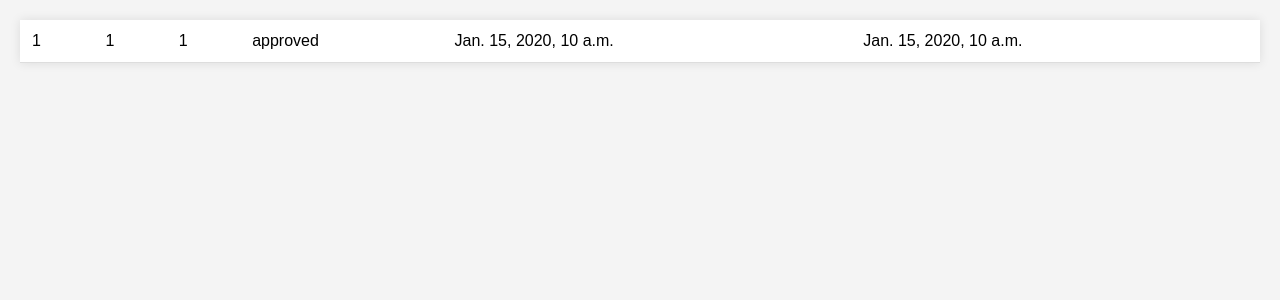
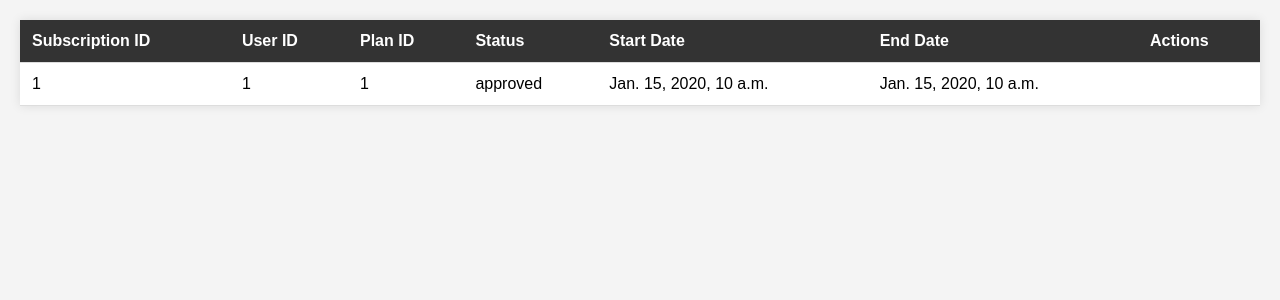
Before and after one commit to EarlClaro/IPAMS-Deploy, a Django app: template records/templates/subscribed_users.html in a window 1280 px wide. Shown: the top 300 px of the page. Run offline with Django 5.2, Linux system fonts and the light colour scheme; the template is opened without the code that fills it: most values are stand-ins (such as "Sample title", 1, 10 or a date in 2020).

Commit message:
added cancel feature in subscriptions admin dashboard

```diff
--- a/records/templates/records/dashboard.html
+++ b/records/templates/records/dashboard.html
@@ -451,7 +451,7 @@
 
             </div>
 
-<!-- Modal Structure -->
+<!-- Subscription Modal Structure -->
 <div id="api-key-modal" style="display: none;">
     <div class="modal-overlayAPI"></div>
     <div class="modal-contentAPI">
--- a/records/templates/subscribed_users.html
+++ b/records/templates/subscribed_users.html
@@ -1,4 +1,3 @@
-<!-- subscribed_users.html -->
 <!DOCTYPE html>
 <html>
 <head>
@@ -46,12 +45,35 @@
             text-align: center;
             color: #888;
         }
+
+        .cancel-btn {
+            background-color: #f44336;
+            color: white;
+            border: none;
+            padding: 5px 10px;
+            cursor: pointer;
+            border-radius: 4px;
+        }
+
+        .cancel-btn:hover {
+            background-color: #d32f2f;
+        }
     </style>
 </head>
 <body>
 
     <table>
-
+        <thead>
+            <tr>
+                <th>Subscription ID</th>
+                <th>User ID</th>
+                <th>Plan ID</th>
+                <th>Status</th>
+                <th>Start Date</th>
+                <th>End Date</th>
+                <th>Actions</th>
+            </tr>
+        </thead>
         <tbody>
             {% for subscription in subscriptions %}
             <tr>
@@ -61,13 +83,64 @@
                 <td>{{ subscription.status }}</td>
                 <td>{{ subscription.start_date }}</td>
                 <td>{{ subscription.end_date }}</td>
+                <td>
+                    {% if subscription.status == 'active' %}
+                    <button class="cancel-btn">Cancel</button>
+                    {% endif %}
+                </td>
             </tr>
             {% empty %}
             <tr>
-                <td colspan="6">No subscriptions found.</td>
+                <td colspan="7">No subscriptions found.</td>
             </tr>
             {% endfor %}
         </tbody>
     </table>
+
+    <script>
+        document.querySelectorAll('.cancel-btn').forEach(button => {
+            button.addEventListener('click', function() {
+                if (confirm('Are you sure you want to cancel this subscription?')) {
+                    fetch('/cancel_subscription/', {
+                        method: 'POST',
+                        headers: {
+                            'Content-Type': 'application/json',
+                            'X-CSRFToken': getCookie('csrftoken') // Ensure CSRF token is included
+                        },
+                    })
+                    .then(response => response.json())
+                    .then(data => {
+                        if (data.success) {
+                            alert(data.message);
+                            location.reload(); // Reload the page to update the table
+                        } else {
+                            alert(data.message);
+                        }
+                    })
+                    .catch(error => {
+                        console.error('Error:', error);
+                        alert('An error occurred while canceling the subscription.');
+                    });
+                }
+            });
+        });
+
+        // Helper function to get CSRF token
+        function getCookie(name) {
+            let cookieValue = null;
+            if (document.cookie && document.cookie !== '') {
+                const cookies = document.cookie.split(';');
+                for (let i = 0; i < cookies.length; i++) {
+                    const cookie = cookies[i].trim();
+                    if (cookie.substring(0, name.length + 1) === (name + '=')) {
+                        cookieValue = decodeURIComponent(cookie.substring(name.length + 1));
+                        break;
+                    }
+                }
+            }
+            return cookieValue;
+        }
+    </script>
+
 </body>
 </html>
```
